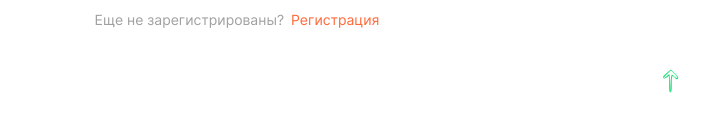
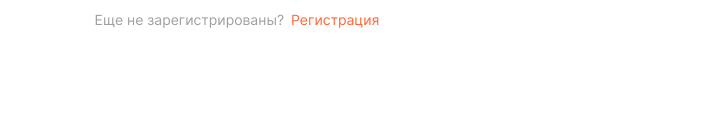
Before and after one commit to interind/movies-explorer-frontend, a React (Create React App) app: page /signin in a window 1280 px wide. Shown: the part 604-734 px from the top of the page, without its empty margins (403-1113 px from the left). Built offline with nearby package versions, Linux system fonts and the light colour scheme.

Commit message:
main button

```diff
--- a/src/components/App/App.js
+++ b/src/components/App/App.js
@@ -531,7 +531,6 @@ function App() {
                 />
               </Route>
             </Switch>
-            <Button className='Button__app' type='button' title='Вверх' onChange={() => window.scrollTo(0, 0)}/>
           </div>
         </ErrorBoundary>
       </CurrentUserContext.Provider>
--- a/src/components/Main/Main.js
+++ b/src/components/Main/Main.js
@@ -1,6 +1,7 @@
 import React, { useEffect } from 'react';
 import PropTypes from 'prop-types';
 import Promo from '../Promo/Promo';
+import Button from '../Button/Button';
 import AboutProject from '../AboutProject/AboutProject';
 import Techs from '../Techs/Techs';
 import AboutMe from '../AboutMe/AboutMe';
@@ -18,6 +19,7 @@ function Main({ onHeader, stateHeader }) {
       <AboutProject />
       <Techs />
       <AboutMe />
+      <Button className='Button__app' type='button' title='Вверх' onChange={() => window.scrollTo(0, 0)}/>
     </main>
   );
 }
```
